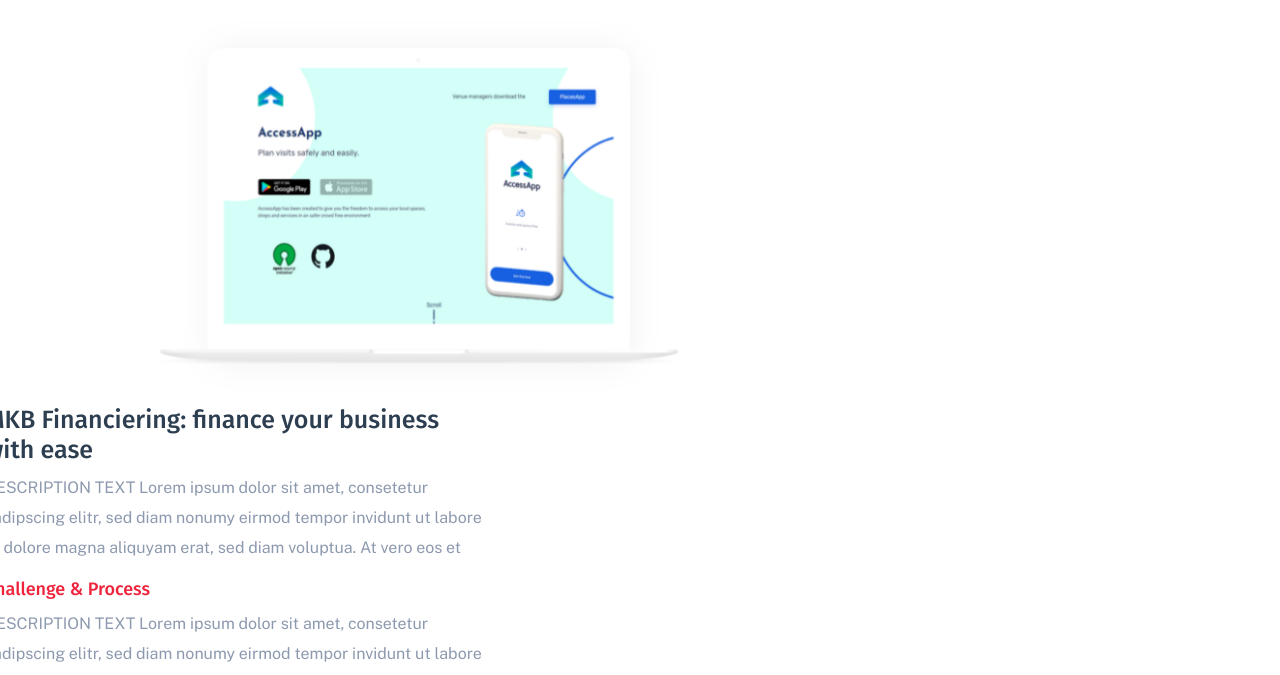
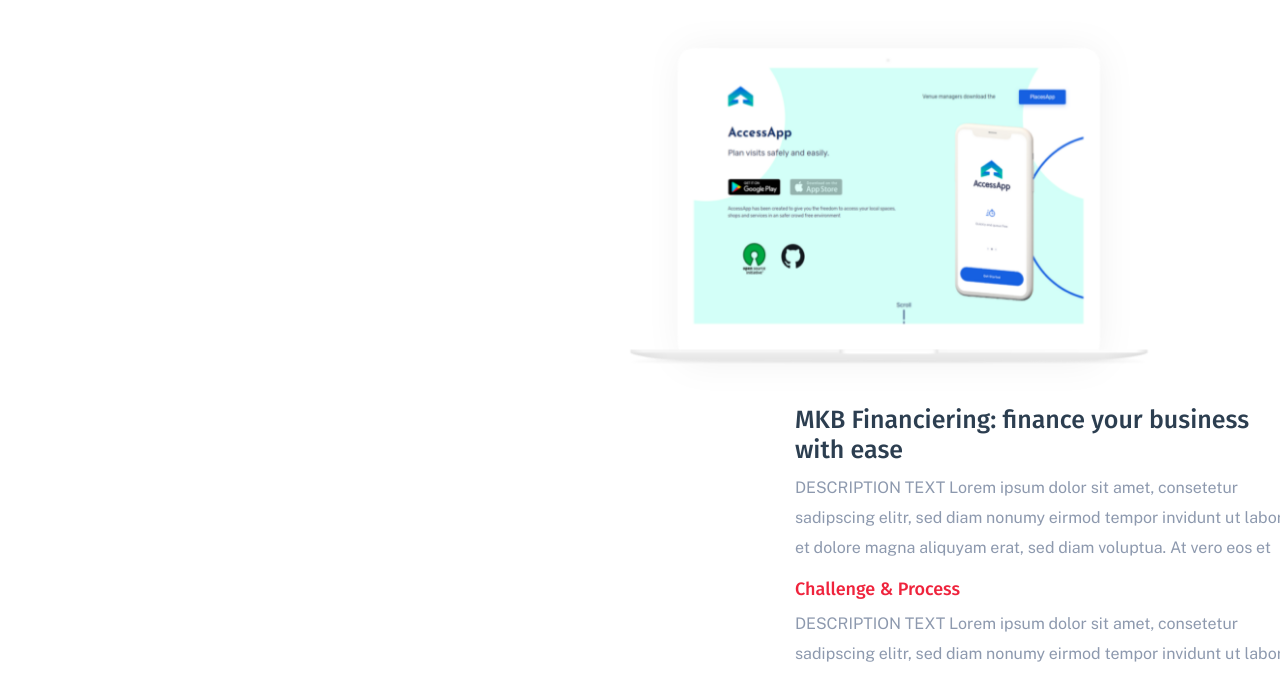
Before and after one commit to digytle/www, a Vue app: page /design/ in a window 1280 px wide. Shown: the part 2004-2679 px from the top of the page. Built offline with nearby package versions, Linux system fonts and the light colour scheme.

Commit message:
Removed imagePosition

```diff
--- a/src/components/DesignPage.vue
+++ b/src/components/DesignPage.vue
@@ -17,11 +17,9 @@
 
     <div
       class="row section"
-      v-for="section in sections"
-      :class="{
-        'row-reverse': index == 0,
-      }"
-      :key="section.title"
+      v-for="(section, index) in sections"
+      :key="index"
+      :class="{ 'row-reverse': index % 2 == 0 }"
     >
       <img class="image" :src="section.image" />
       <div>
```
